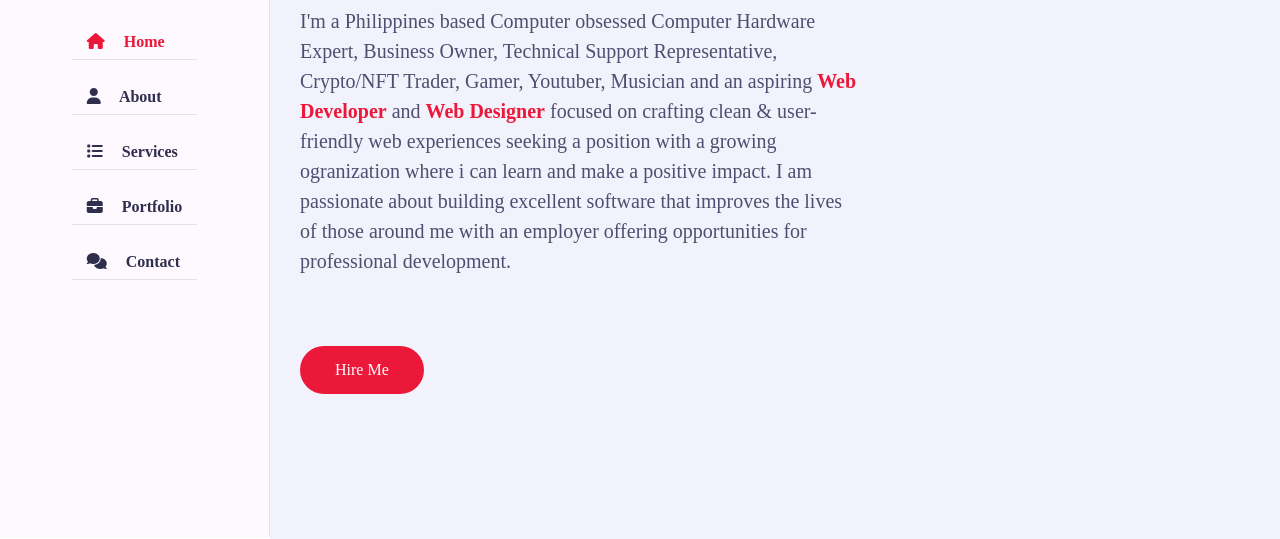
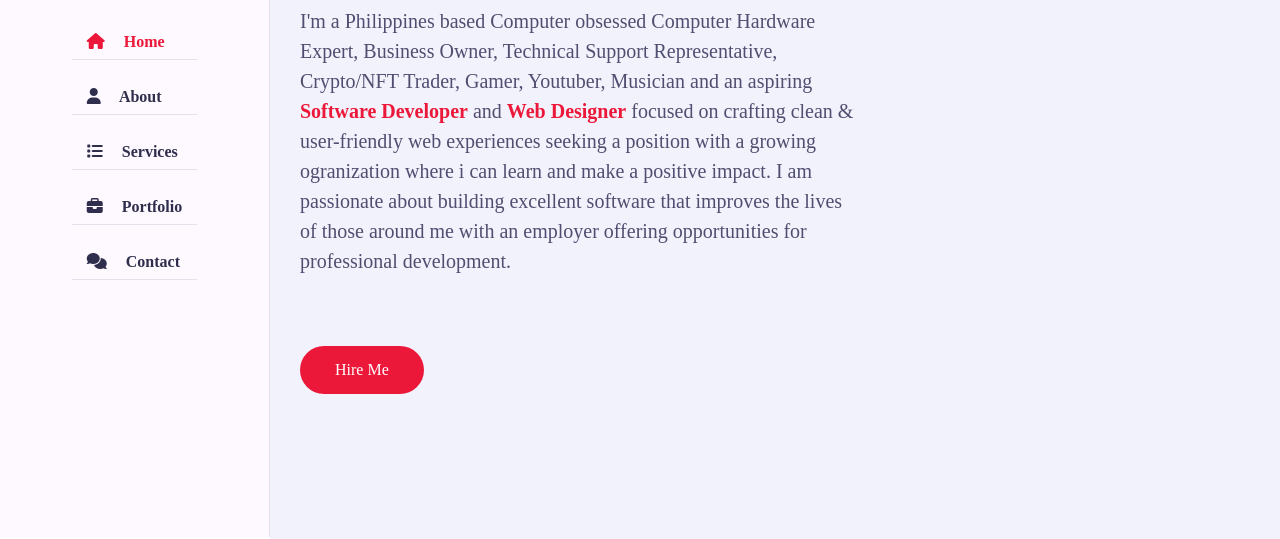
Before and after one commit to jelandrewsosa/CV, a plain HTML site: page index.html in a window 1280 px wide. Shown: the part 263-802 px from the top of the page. Drawn offline with nearby package versions, Linux system fonts and the light colour scheme; a web font is replaced by a local one.

Commit message:
Update index.html

```diff
--- a/index.html
+++ b/index.html
@@ -49,7 +49,7 @@
                             <h3 class="my-profession">I' m a <span class="typing"> web designer</span></h3>
                             <p>
                                 I'm a Philippines based Computer obsessed Computer Hardware Expert, Business Owner, Technical Support Representative, Crypto/NFT Trader, Gamer, Youtuber, Musician and an aspiring
-                                <strong>Web Developer</strong> and <strong>Web Designer</strong> focused on crafting clean & user-friendly web experiences seeking a position with a growing ogranization
+                                <strong>Software Developer</strong> and <strong>Web Designer</strong> focused on crafting clean & user-friendly web experiences seeking a position with a growing ogranization
                                 where i can learn and make a positive impact. I am passionate about building excellent software that improves the lives of those around me with an employer offering opportunities for professional development.
                             </p>
                             <a href="#contact" class="btn hire-me">Hire Me</a>
```
